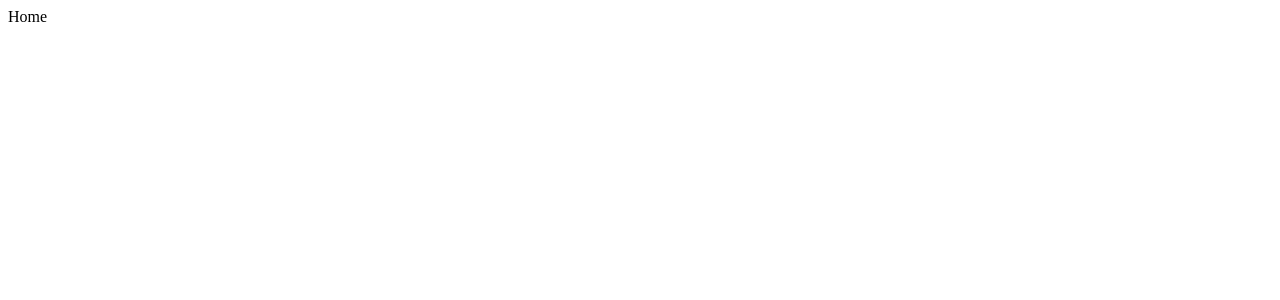
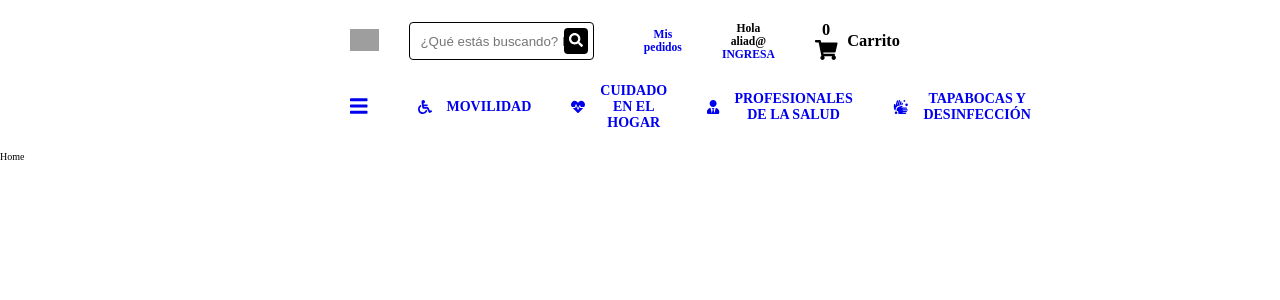
Before and after one commit to HajdukSanchez/E-Partner-technique, a React app: page / in a window 1280 px wide. Shown: the top 300 px of the page. Built offline with nearby package versions, Linux system fonts and the light colour scheme; grey boxes are pictures that could not be loaded.

Commit message:
:art: Structure and style Header

```diff
--- a/public/index.html
+++ b/public/index.html
@@ -7,7 +7,7 @@
   <meta name='viewport' content='width=device-width, initial-scale=1.0'>
   <meta name='robots' content='index,follow'>
   <meta name='description' content='Impormedical'>
-  <title>Impormedical</title>
+  <title>Home</title>
 </head>
 
 <body>
--- /dev/null
+++ b/src/components/Header.jsx
@@ -0,0 +1,84 @@
+import React from 'react';
+// Styles
+import '../styles/components/Header.scss';
+
+// Icons
+import { FontAwesomeIcon } from '@fortawesome/react-fontawesome';
+import { faSearch, faShoppingCart, faWheelchair, faHeartbeat, faUserTie, faHandsWash, faBars } from '@fortawesome/free-solid-svg-icons';
+
+const Header = () => {
+  return (
+    <div className='Header'>
+      <div className='Header__container Header--top'>
+        <div className='Header__icon Header__icon--top'>
+          <img src='https://impormedical.com.co/images/assests/IM/Logo_Impormedical_Horizontal.png' alt='Impormedical Icon' />
+        </div>
+        <div className='Header__input-container'>
+          <input type='text' className='Header__input-text' placeholder='¿Qué estás buscando? Escríbelo aquí' />
+          <div className='Header__input-button'>
+            <FontAwesomeIcon icon={faSearch} />
+          </div>
+        </div>
+        <nav className='Header__nav Header__nav--top'>
+          <ul className='Header__list'>
+            <li className='Header__list-item'>
+              <a href='/'>
+                <h5>Mis pedidos</h5>
+              </a>
+            </li>
+            <li className='Header__list-item'>
+              <h5>
+                Hola aliad@
+                <br />
+                <a href='/'>INGRESA</a>
+              </h5>
+            </li>
+            <li className='Header__list-item Header__list-item--flex'>
+              <h3>
+                {'0'} <br /> <FontAwesomeIcon icon={faShoppingCart} />
+              </h3>
+              <h3>Carrito</h3>
+            </li>
+          </ul>
+        </nav>
+      </div>
+      <div className='Header__container Header--bottom'>
+        <div className='Header__icon Header__icon--bottom'>
+          <a href='/'>
+            <FontAwesomeIcon icon={faBars} />
+          </a>
+        </div>
+        <div className='Header__nav Header__nav--bottom'>
+          <ul className='Header__list'>
+            <li className='Header__list-item Header__list-item--bottom'>
+              <a href='/'>
+                <FontAwesomeIcon icon={faWheelchair} />
+                <h4 className='Header__list-item--text'>MOVILIDAD</h4>
+              </a>
+            </li>
+            <li className='Header__list-item Header__list-item--bottom'>
+              <a href='/'>
+                <FontAwesomeIcon icon={faHeartbeat} />
+                <h4 className='Header__list-item--text'>CUIDADO EN EL HOGAR</h4>
+              </a>
+            </li>
+            <li className='Header__list-item Header__list-item--bottom'>
+              <a href='/'>
+                <FontAwesomeIcon icon={faUserTie} />
+                <h4 className='Header__list-item--text'>PROFESIONALES DE LA SALUD</h4>
+              </a>
+            </li>
+            <li className='Header__list-item Header__list-item--bottom'>
+              <a href='/'>
+                <FontAwesomeIcon icon={faHandsWash} />
+                <h4 className='Header__list-item--text'>TAPABOCAS Y DESINFECCIÓN</h4>
+              </a>
+            </li>
+          </ul>
+        </div>
+      </div>
+    </div>
+  );
+};
+
+export default Header;
--- /dev/null
+++ b/src/components/Layout.jsx
@@ -0,0 +1,15 @@
+import React from 'react';
+
+// Components
+import Header from './Header';
+
+const Layout = ({ children }) => {
+  return (
+    <div className='Layout'>
+      <Header />
+      {children}
+    </div>
+  );
+};
+
+export default Layout;
--- a/src/routes/App.jsx
+++ b/src/routes/App.jsx
@@ -1,15 +1,21 @@
 import React from 'react';
 import { BrowserRouter as Router, Switch, Route } from 'react-router-dom';
+// Styles
+import '../styles/containers/App.scss';
 
 // Containers
 import Home from '../containers/Home';
+// Components
+import Layout from '../components/Layout';
 
 const App = () => {
   return (
     <Router>
-      <Switch>
-        <Route exact path='/' component={Home} />
-      </Switch>
+      <Layout>
+        <Switch>
+          <Route exact path='/' component={Home} />
+        </Switch>
+      </Layout>
     </Router>
   );
 };
--- /dev/null
+++ b/src/styles/components/Header.scss
@@ -0,0 +1,96 @@
+.Header {
+  padding: 1rem 35rem;
+
+  &__container {
+    display: flex;
+    flex-direction: row;
+    justify-content: space-evenly;
+    align-items: center;
+  }
+
+  &__icon {
+    margin-right: 3rem;
+
+    &--top {
+      width: 6%;
+
+      img {
+        width: 100%;
+        height: 100%;
+      }
+    }
+
+    &--bottom {
+      font-size: 2rem;
+    }
+  }
+
+  &__input {
+    &-container {
+      display: flex;
+      justify-content: space-between;
+      align-items: center;
+      margin-right: 3rem;
+      padding: 0.5rem;
+      padding-left: 1rem;
+      width: 37%;
+      border: 0.1rem solid black;
+      border-radius: 0.4rem;
+    }
+
+    &-text {
+      width: 90%;
+      border: none;
+      outline: none;
+    }
+
+    &-button {
+      padding: 0.5rem;
+      height: 100%;
+      border-radius: inherit;
+      color: white;
+      background: black;
+      font-size: 1.4rem;
+    }
+  }
+
+  &__list {
+    display: flex;
+    list-style: none;
+    justify-content: space-evenly;
+    align-items: center;
+    text-align: center;
+    font-size: 1.4rem;
+
+    &-item {
+      padding: 1rem 2rem;
+
+      &--flex {
+        display: flex;
+        flex-direction: row;
+        justify-content: center;
+        align-items: center;
+
+        h3 {
+          margin-right: 1rem;
+
+          svg {
+            font-size: 2rem;
+          }
+        }
+      }
+
+      &--bottom {
+        a {
+          display: flex;
+          justify-content: center;
+          align-items: center;
+
+          h4 {
+            margin-left: 1.5rem;
+          }
+        }
+      }
+    }
+  }
+}
--- /dev/null
+++ b/src/styles/containers/App.scss
@@ -0,0 +1,13 @@
+* {
+  margin: 0;
+  padding: 0;
+  box-sizing: border-box;
+}
+
+html {
+  font-size: 62.5%;
+}
+
+a {
+  text-decoration: none;
+}
```
